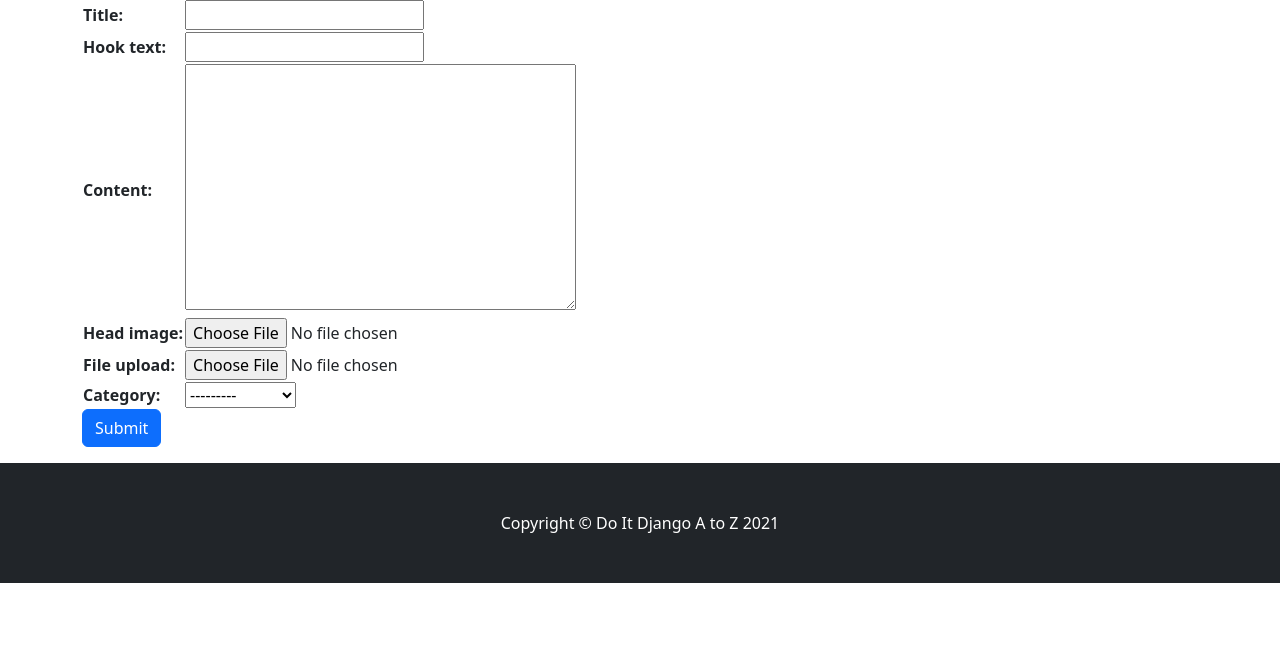
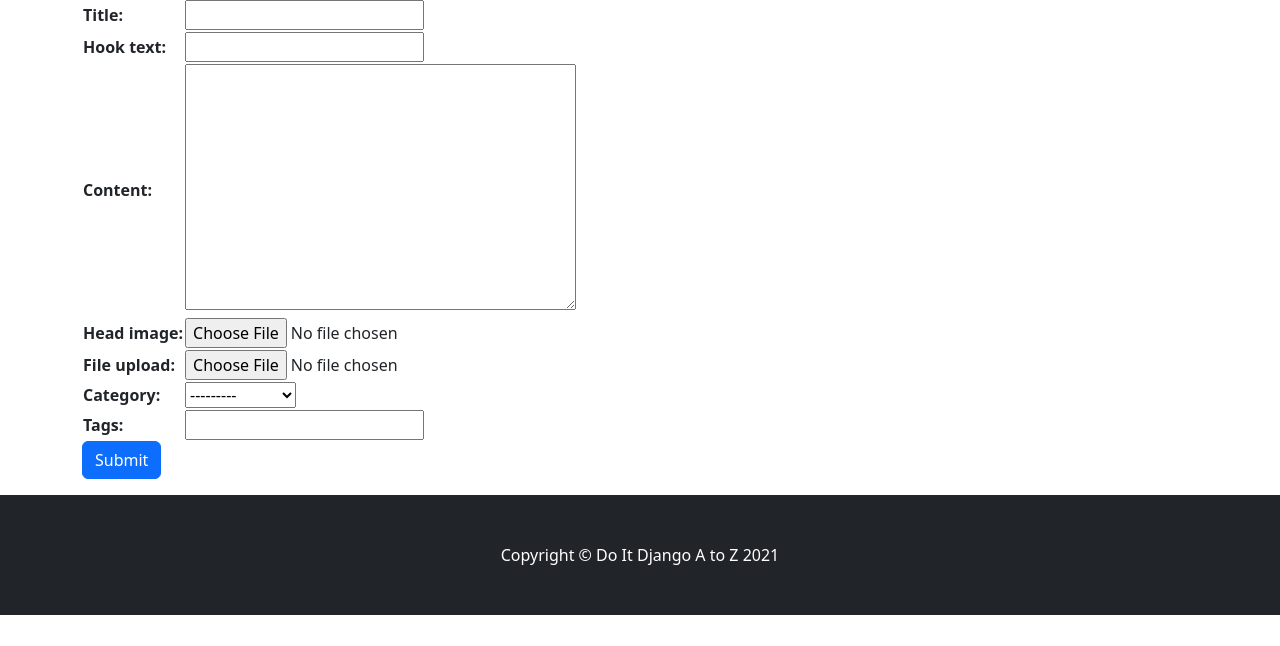
Before and after one commit to 1sun0901/do_it, a Django app: page /blog/create_post/ in a window 1280 px wide. Shown: the part 154-800 px from the top of the page. Run offline with Django 4.2, Linux system fonts and the light colour scheme; a user stored in the database is signed in; data comes from the database, SQL or seed files in the repository; both versions use the stored data as it was after the commit; some libraries are stand-ins or nearby versions.

Commit message:
텍스트로 태그 지정하기

```diff
--- a/blog/templates/blog/post_form.html
+++ b/blog/templates/blog/post_form.html
@@ -8,10 +8,12 @@
     <form method="post" enctype="multipart/form-data">{% csrf_token %}
         <table>
             {{ form }}
-<!--            <tr>-->
-<!--                <th><label for="id_tags_str">Tags:</label></th>-->
-<!--                <td><input type="text" name="tags_str" id="id_tags_str"></td>-->
-<!--            </tr>-->
+            <tr>
+            <th><label for="id_tags_str">Tags:</label></th>
+            <td>
+              <input type="text" name="tags_str" id="id_tags_str">
+            </td>
+            </tr>
         </table>
         <button type="submit" class="btn btn-primary float-right">Submit</button>
     </form>
--- a/blog/views.py
+++ b/blog/views.py
@@ -1,5 +1,7 @@
 from django.core.exceptions import PermissionDenied
 from django.shortcuts import render, redirect
+from django.utils.text import slugify
+
 from blog.models import Post, Category, Tag
 from django.views.generic import ListView, DetailView, CreateView, UpdateView
 from django.contrib.auth.mixins import LoginRequiredMixin, UserPassesTestMixin
@@ -37,9 +39,26 @@ class PostCreate(LoginRequiredMixin, UserPassesTestMixin, CreateView):
         current_user = self.request.user
         if current_user.is_authenticated and (current_user.is_staff or current_user.is_superuser):
             form.instance.author = current_user
-            return super(PostCreate, self).form_valid(form)
+            response = super(PostCreate, self).form_valid(form)
+
+            tags_str = self.request.POST.get('tags_str')
+            if tags_str:
+                tags_str = tags_str.strip()
+                tags_str = tags_str.replace(',', ';')
+                tags_list = tags_str.split(';')
+
+                for t in tags_list:
+                    t = t.strip()
+                    tag, is_tag_created = Tag.objects.get_or_create(name=t)
+                    if is_tag_created:
+                        tag.slug = slugify(t, allow_unicode=True)
+                        tag.save()
+                    self.object.tags.add(tag)
+
+            return response
         else:
             return redirect('/blog/')
+
 
 class PostUpdate(LoginRequiredMixin, UserPassesTestMixin, UpdateView):
     model = Post
@@ -52,7 +71,16 @@ class PostUpdate(LoginRequiredMixin, UserPassesTestMixin, UpdateView):
         else:
             raise PermissionDenied
 
+    def test_func(self):
+        return self.request.user.is_superuser or self.request.user.is_staff
 
+    def form_valid(self, form):
+        current_user = self.request.user
+        if current_user.is_authenticated and (current_user.is_staff or current_user.is_superuser):
+            form.instance.author = current_user
+            return super(PostCreate, self).form_valid(form)
+        else:
+            return redirect('/blog/')
 
 # Create your views here.
 # def index(request):
```
Also changed, not shown: db.sqlite3.
